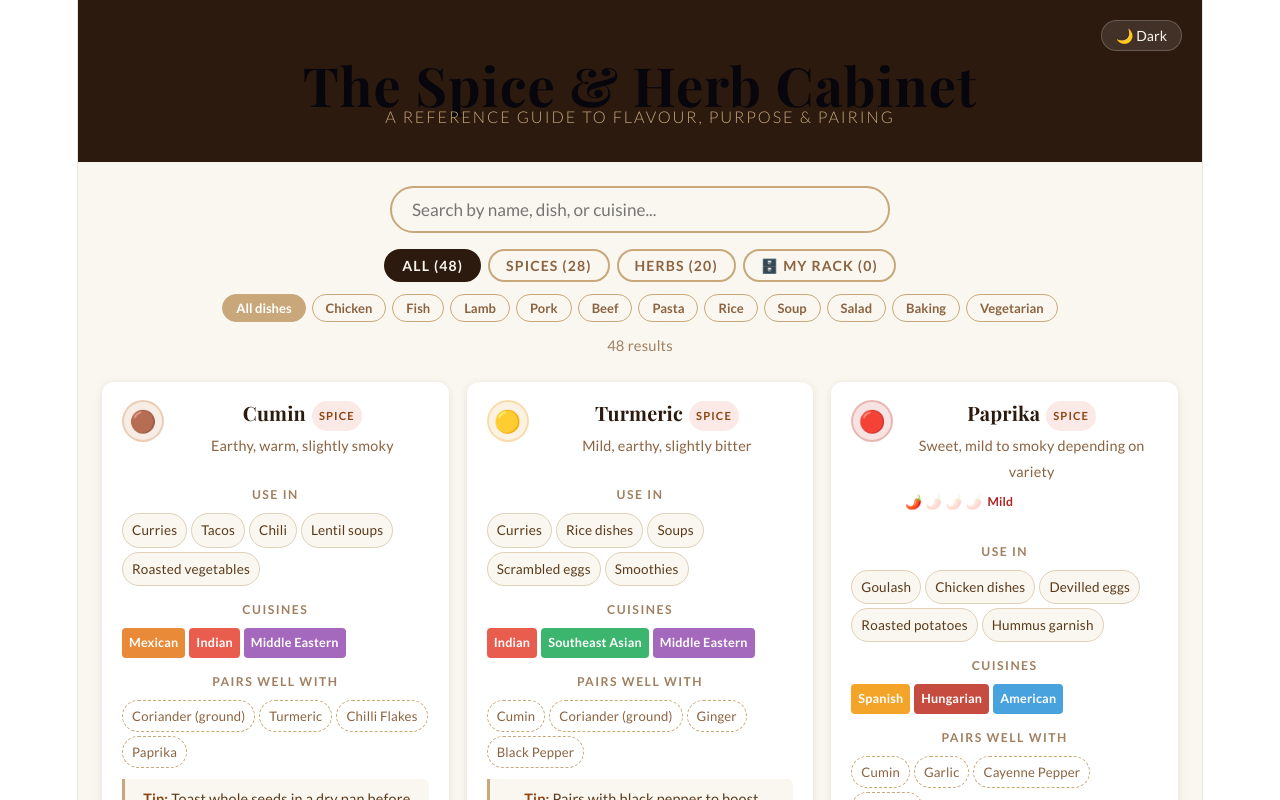
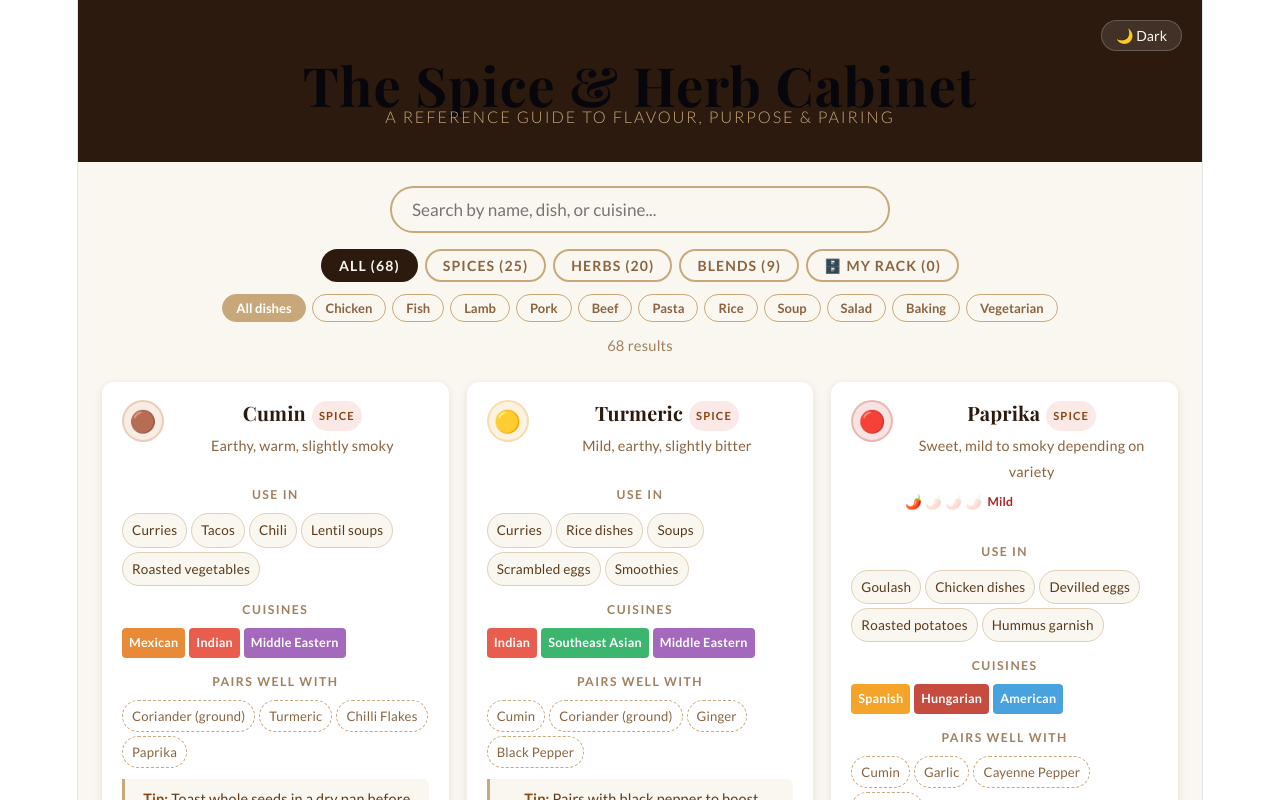
Before and after one commit to mvanenter/spice-guide, a React (Vite) app: page / in a window 1280 px wide. Shown: the top 800 px of the page. Built offline with nearby package versions, Linux system fonts and the light colour scheme; a web font is replaced by a local one.

Commit message:
Add pantry spices, blends filter and new entries

```diff
--- a/src/spice-guide.jsx
+++ b/src/spice-guide.jsx
@@ -29,19 +29,16 @@ const spices = [
   { name: "Paprika", emoji: "🔴", flavor: "Sweet, mild to smoky depending on variety", dishes: ["Goulash", "Chicken dishes", "Devilled eggs", "Roasted potatoes", "Hummus garnish"], cuisines: ["Spanish", "Hungarian", "American"], tip: "Smoked paprika adds depth to meat rubs and stews. Do not burn it, it turns bitter.", color: "#C0392B", type: "spice", heat: 1, pairs: ["Cumin", "Garlic", "Cayenne Pepper", "Oregano"] },
   { name: "Cinnamon", emoji: "🌰", flavor: "Sweet, warm, slightly spicy", dishes: ["Baked goods", "Oatmeal", "Lamb tagine", "Mulled wine", "Chai"], cuisines: ["Moroccan", "Middle Eastern", "European baking"], tip: "Used in both sweet and savoury cooking. Ceylon cinnamon is milder than Cassia.", color: "#8B4513", type: "spice", heat: 0, pairs: ["Cardamom", "Cloves", "Nutmeg", "Allspice"] },
   { name: "Coriander (ground)", emoji: "🌿", flavor: "Citrusy, nutty, slightly floral", dishes: ["Curries", "Falafel", "Soups", "Meat marinades", "Vegetable dishes"], cuisines: ["Indian", "Middle Eastern", "Thai"], tip: "Pairs brilliantly with cumin. Use seeds whole in pickling brines.", color: "#7A9E4E", type: "spice", heat: 0, pairs: ["Cumin", "Turmeric", "Garam Masala", "Paprika"] },
-  { name: "Garam Masala", emoji: "🫙", flavor: "Complex, warm, aromatic blend", dishes: ["Curries", "Dal", "Butter chicken", "Biryani", "Roasted meats"], cuisines: ["Indian", "Pakistani"], tip: "Add at the END of cooking to preserve the aromatic oils. It's a finishing spice.", color: "#9B6B3A", type: "spice", heat: 1, pairs: ["Cumin", "Turmeric", "Coriander (ground)", "Cardamom"] },
   { name: "Chilli Flakes", emoji: "🌶️", flavor: "Hot, slightly fruity", dishes: ["Pizza", "Pasta", "Stir-fries", "Eggs", "Marinades"], cuisines: ["Italian", "Korean", "Chinese", "American"], tip: "Add early for heat that melds into the dish, or late for a sharp spicy kick.", color: "#B22222", type: "spice", heat: 3, pairs: ["Garlic", "Paprika", "Cumin", "Oregano"] },
   { name: "Cardamom", emoji: "💚", flavor: "Floral, citrusy, intensely aromatic", dishes: ["Chai", "Rice pudding", "Curries", "Scandinavian pastries", "Biryanis"], cuisines: ["Indian", "Scandinavian", "Middle Eastern"], tip: "Use pods whole in slow-cooked dishes; use ground in baking. Very potent, use sparingly.", color: "#4A7C59", type: "spice", heat: 0, pairs: ["Cinnamon", "Cloves", "Ginger", "Nutmeg"] },
   { name: "Cloves", emoji: "🔶", flavor: "Intensely warm, sweet, pungent", dishes: ["Ham glazes", "Mulled wine", "Biryani", "Pumpkin pie", "Pickles"], cuisines: ["Indonesian", "Indian", "European"], tip: "Extremely strong, a little goes a long way. Remove whole cloves before serving.", color: "#6B3A2A", type: "spice", heat: 0, pairs: ["Cinnamon", "Nutmeg", "Cardamom", "Allspice"] },
   { name: "Mustard Seeds", emoji: "⚪", flavor: "Nutty when toasted, sharp and pungent when raw", dishes: ["Pickles", "Indian curries", "Salad dressings", "Potato dishes", "Lentils"], cuisines: ["Indian", "European"], tip: "Pop in hot oil first (tempering) until they splutter, this releases their nuttiness.", color: "#D4A017", type: "spice", heat: 1, pairs: ["Curry Leaves", "Turmeric", "Cumin", "Fenugreek"] },
   { name: "Allspice", emoji: "🟫", flavor: "Like a mix of cinnamon, cloves, and nutmeg", dishes: ["Jerk chicken", "Mince pies", "Jamaican stews", "Pickles", "Mulled drinks"], cuisines: ["Caribbean", "British baking", "Middle Eastern"], tip: "Named allspice because it tastes like several spices at once. Great in meat rubs.", color: "#7B4F2E", type: "spice", heat: 0, pairs: ["Cinnamon", "Cloves", "Nutmeg", "Black Pepper"] },
-  { name: "Star Anise", emoji: "⭐", flavor: "Strong liquorice, warm and sweet", dishes: ["Pho", "Chinese braised pork", "Mulled wine", "Biryani", "Duck dishes"], cuisines: ["Chinese", "Vietnamese", "French"], tip: "A key spice in Chinese five-spice. Use whole; remove before serving.", color: "#5C3A1A", type: "spice", heat: 0, pairs: ["Five Spice", "Cloves", "Cinnamon", "Fennel Seeds"] },
   { name: "Fennel Seeds", emoji: "🌾", flavor: "Anise-like, sweet, slightly grassy", dishes: ["Italian sausage", "Pork dishes", "Bread", "Fish", "Indian curries"], cuisines: ["Italian", "Indian", "Scandinavian"], tip: "Chewing fennel seeds freshens breath, often served after meals in India.", color: "#7EA86B", type: "spice", heat: 0, pairs: ["Star Anise", "Coriander (ground)", "Cumin", "Caraway Seeds"] },
   { name: "Nutmeg", emoji: "🟤", flavor: "Warm, sweet, slightly nutty", dishes: ["Bechamel sauce", "Eggnog", "Spinach dishes", "Custards", "Pumpkin dishes"], cuisines: ["European", "Indian", "Caribbean"], tip: "Freshly grated nutmeg is far superior to pre-ground. A tiny amount goes a long way.", color: "#8B6340", type: "spice", heat: 0, pairs: ["Cinnamon", "Cloves", "Mace", "Cardamom"] },
   { name: "Saffron", emoji: "🟠", flavor: "Floral, honeyed, slightly metallic", dishes: ["Paella", "Risotto Milanese", "Bouillabaisse", "Persian rice", "Biryanis"], cuisines: ["Spanish", "Italian", "Persian", "Indian"], tip: "Steep in warm water or stock for 15 minutes before using. The world's most expensive spice.", color: "#FF8C00", type: "spice", heat: 0, pairs: ["Cardamom", "Cinnamon", "Turmeric", "Rose Water"] },
   { name: "Fenugreek", emoji: "🟡", flavor: "Bitter, nutty, slightly maple-like", dishes: ["Curries", "Dal", "Spice blends", "Chutneys", "Bread"], cuisines: ["Indian", "Middle Eastern", "Ethiopian"], tip: "Roasting reduces the bitterness. The seeds smell strongly of maple syrup.", color: "#C49A00", type: "spice", heat: 0, pairs: ["Cumin", "Coriander (ground)", "Mustard Seeds", "Turmeric"] },
   { name: "Sumac", emoji: "🔴", flavor: "Tangy, fruity, tart citrus flavour", dishes: ["Fattoush salad", "Grilled meats", "Hummus", "Fish", "Za'atar blend"], cuisines: ["Middle Eastern", "Lebanese", "Turkish"], tip: "Use as you would lemon juice, to add acidity. Sprinkle over dishes just before serving.", color: "#8B0000", type: "spice", heat: 0, pairs: ["Za'atar", "Oregano", "Thyme", "Cumin"] },
-  { name: "Za'atar", emoji: "🟢", flavor: "Herby, nutty, tangy blend", dishes: ["Flatbreads", "Grilled chicken", "Dips", "Roasted vegetables", "Labneh"], cuisines: ["Middle Eastern", "Lebanese", "Israeli"], tip: "Mix with olive oil and spread on bread before baking. Recipes vary by region.", color: "#556B2F", type: "spice", heat: 0, pairs: ["Sumac", "Oregano", "Sesame", "Thyme"] },
   { name: "Five Spice", emoji: "🫙", flavor: "Complex, sweet, warm, anise-forward", dishes: ["Chinese roast pork", "Duck", "Marinades", "Stir-fries", "Braised meats"], cuisines: ["Chinese"], tip: "Use sparingly, very potent. Combines star anise, cloves, cinnamon, Sichuan pepper and fennel.", color: "#8B4513", type: "spice", heat: 1, pairs: ["Star Anise", "Sichuan Pepper", "Ginger", "Cloves"] },
   { name: "Sichuan Pepper", emoji: "🔴", flavor: "Citrusy, numbing, tingly rather than hot", dishes: ["Mapo tofu", "Dan dan noodles", "Kung pao chicken", "Hot pot", "Dry rubs"], cuisines: ["Chinese", "Sichuan"], tip: "Toast and grind fresh. Creates a unique numbing tingling sensation on the tongue.", color: "#A52A2A", type: "spice", heat: 2, pairs: ["Five Spice", "Chilli Flakes", "Ginger", "Star Anise"] },
   { name: "Smoked Paprika", emoji: "🟠", flavor: "Deep, smoky, rich, mildly sweet", dishes: ["Chorizo", "Patatas bravas", "Soups", "Meat rubs", "Roasted vegetables"], cuisines: ["Spanish"], tip: "Adds smokiness without a grill. Sweet, bittersweet or hot varieties available.", color: "#B5451B", type: "spice", heat: 1, pairs: ["Cumin", "Garlic", "Oregano", "Cayenne Pepper"] },
@@ -54,7 +51,36 @@ const spices = [
   { name: "Annatto (Achiote)", emoji: "🔴", flavor: "Mild, earthy, slightly peppery, subtle sweetness", dishes: ["Rice", "Chicken dishes", "Tamales", "Sauces", "Marinades"], cuisines: ["Mexican", "Caribbean", "Filipino"], tip: "Used mainly for vivid red-orange colour. Infuse seeds in hot oil then remove.", color: "#CC4400", type: "spice", heat: 0, pairs: ["Cumin", "Oregano", "Coriander (ground)", "Garlic"] },
 ];
 
-const allItems = [...spices, ...herbs];
+const blends = [
+  { name: "Curry Powder", emoji: "🟡", flavor: "Warm, earthy, mildly spicy, complex", dishes: ["Curries", "Rice dishes", "Roasted vegetables", "Soups", "Eggs"], cuisines: ["British", "Indian", "Caribbean"], tip: "A British-invented blend inspired by Indian flavours. Heat it briefly in oil first to wake up the spices.", color: "#D4A017", type: "blend", heat: 1, pairs: ["Turmeric", "Cumin", "Coriander (ground)", "Garam Masala"] },
+  { name: "Garam Masala", emoji: "🫙", flavor: "Complex, warm, aromatic", dishes: ["Curries", "Dal", "Butter chicken", "Biryani", "Roasted meats"], cuisines: ["Indian", "Pakistani"], tip: "Add at the END of cooking to preserve the aromatic oils. It is a finishing spice.", color: "#9B6B3A", type: "blend", heat: 1, pairs: ["Cumin", "Turmeric", "Coriander (ground)", "Cardamom"] },
+  { name: "Mixed Herbs", emoji: "🌿", flavor: "Herby, earthy, versatile", dishes: ["Pasta sauces", "Soups", "Roast meats", "Stuffing", "Bread"], cuisines: ["European", "Italian", "Mediterranean"], tip: "A convenient everyday blend. Typically contains oregano, thyme, basil, marjoram and rosemary.", color: "#4A7C3F", type: "blend", heat: 0, pairs: ["Garlic Powder", "Onion Powder", "Paprika", "Bay Leaves"] },
+  { name: "Cajun Seasoning", emoji: "🔴", flavor: "Smoky, spicy, garlicky, bold", dishes: ["Chicken", "Fish", "Rice", "Prawns", "Roasted vegetables"], cuisines: ["Cajun", "American"], tip: "Great as a dry rub. Contains paprika, cayenne, garlic, onion and herbs. Adjust heat by how much you use.", color: "#B22222", type: "blend", heat: 3, pairs: ["Smoked Paprika", "Cayenne Pepper", "Garlic Powder", "Oregano"] },
+  { name: "Taco Seasoning", emoji: "🌮", flavor: "Cumin-forward, mildly spicy, garlicky", dishes: ["Tacos", "Beef mince", "Chicken", "Nachos", "Burritos"], cuisines: ["Mexican", "American"], tip: "Mix with a splash of water when browning mince to create a sauce. Also good on roasted sweet potato.", color: "#C8763A", type: "blend", heat: 2, pairs: ["Cumin", "Chilli Flakes", "Garlic Powder", "Paprika"] },
+  { name: "Moroccan Seasoning", emoji: "🟠", flavor: "Warm, aromatic, slightly sweet and spicy", dishes: ["Lamb", "Chicken", "Roasted vegetables", "Couscous", "Tagines"], cuisines: ["Moroccan", "Middle Eastern"], tip: "Typically contains cumin, coriander, cinnamon, ginger and paprika. Excellent as a marinade with oil and lemon.", color: "#E8822A", type: "blend", heat: 1, pairs: ["Cinnamon", "Cumin", "Coriander (ground)", "Turmeric"] },
+  { name: "Za'atar", emoji: "🟢", flavor: "Herby, nutty, tangy", dishes: ["Flatbreads", "Grilled chicken", "Dips", "Roasted vegetables", "Labneh"], cuisines: ["Middle Eastern", "Lebanese", "Israeli"], tip: "Mix with olive oil and spread on bread before baking. Recipes vary by region.", color: "#556B2F", type: "blend", heat: 0, pairs: ["Sumac", "Oregano", "Sesame Seeds", "Thyme"] },
+  { name: "Garlic Salt", emoji: "🧄", flavor: "Salty, garlicky, savory", dishes: ["Roasted vegetables", "Pasta", "Grilled meats", "Garlic bread", "Popcorn"], cuisines: ["American", "European"], tip: "Use in place of salt where you want garlic flavour without the prep. Go easy, it is easy to over-salt.", color: "#C8A87A", type: "blend", heat: 0, pairs: ["Onion Powder", "Paprika", "Oregano", "Black Pepper"] },
+  { name: "Lemon Pepper", emoji: "🍋", flavor: "Citrusy, peppery, aromatic", dishes: ["Chicken", "Fish", "Pasta", "Roasted vegetables", "Salad dressings"], cuisines: ["American", "European"], tip: "Great on grilled chicken or fish. The lemon zest lifts the whole dish. Also good on scrambled eggs.", color: "#E8C840", type: "blend", heat: 1, pairs: ["Garlic Powder", "Parsley", "Dill", "Paprika"] },
+];
+
+const extraSpices = [
+  { name: "Salt", emoji: "🤍", flavor: "Pure savoury, mineral", dishes: ["Everything", "Baking", "Brines", "Pasta water", "Sauces"], cuisines: ["Global"], tip: "Salt at every stage of cooking, not just at the end. Properly salted pasta water should taste like the sea.", color: "#B0BEC5", type: "spice", heat: 0, pairs: ["Black Pepper", "Garlic Powder", "Lemon", "Herbs"] },
+  { name: "Garlic Powder", emoji: "🧄", flavor: "Mellow, sweet garlic, slightly toasty", dishes: ["Rubs", "Marinades", "Sauces", "Roasted vegetables", "Soups"], cuisines: ["American", "European", "Global"], tip: "Not a substitute for fresh garlic but ideal in dry rubs and spice blends where fresh would burn.", color: "#D4C46A", type: "spice", heat: 0, pairs: ["Onion Powder", "Paprika", "Cumin", "Oregano"] },
+  { name: "Onion Powder", emoji: "🧅", flavor: "Sweet, mild onion, slightly savory", dishes: ["Rubs", "Soups", "Sauces", "Burgers", "Roasted meats"], cuisines: ["American", "European", "Global"], tip: "Adds onion flavour without moisture or texture. Great in dry rubs alongside garlic powder.", color: "#C8A050", type: "spice", heat: 0, pairs: ["Garlic Powder", "Paprika", "Cumin", "Black Pepper"] },
+  { name: "Ground Ginger", emoji: "🟡", flavor: "Warm, spicy, slightly sweet and citrusy", dishes: ["Baked goods", "Curries", "Stir-fries", "Chai", "Marinades"], cuisines: ["Indian", "Asian", "European baking"], tip: "Dried ginger and fresh ginger are not interchangeable. Dried is warmer and more intense, fresh is brighter.", color: "#D4A020", type: "spice", heat: 1, pairs: ["Cinnamon", "Cardamom", "Turmeric", "Cloves"] },
+  { name: "Mustard Powder", emoji: "🟡", flavor: "Sharp, pungent, slightly bitter", dishes: ["Cheese sauces", "Devilled eggs", "Salad dressings", "Marinades", "Rubs"], cuisines: ["British", "American", "European"], tip: "Activates when mixed with cold water. Add to cheese sauce to sharpen the flavour without adding liquid.", color: "#D4B800", type: "spice", heat: 2, pairs: ["Paprika", "Turmeric", "Black Pepper", "Garlic Powder"] },
+  { name: "Ground Cloves", emoji: "🟤", flavor: "Intensely warm, sweet, pungent", dishes: ["Spice blends", "Baked goods", "Mulled wine", "Stews", "Rice dishes"], cuisines: ["European", "Indian", "Caribbean"], tip: "Extremely potent. Use even less than you think you need. Overpowering is easy.", color: "#6B3A2A", type: "spice", heat: 0, pairs: ["Cinnamon", "Nutmeg", "Cardamom", "Allspice"] },
+  { name: "Ground Allspice", emoji: "🟫", flavor: "Like a mix of cinnamon, cloves, and nutmeg", dishes: ["Jerk chicken", "Mince pies", "Stews", "Spice blends", "Baking"], cuisines: ["Caribbean", "Middle Eastern", "European baking"], tip: "Ground allspice loses its potency faster than whole berries. Buy small amounts and use within 6 months.", color: "#7B4F2E", type: "spice", heat: 0, pairs: ["Cinnamon", "Cloves", "Nutmeg", "Black Pepper"] },
+  { name: "Sesame Seeds", emoji: "🤍", flavor: "Nutty, rich, slightly sweet when toasted", dishes: ["Stir-fries", "Sushi", "Salads", "Bread", "Asian noodles"], cuisines: ["Japanese", "Chinese", "Middle Eastern"], tip: "Toast in a dry pan for 2 minutes to dramatically intensify the flavour. Watch carefully, they burn fast.", color: "#D4C48A", type: "spice", heat: 0, pairs: ["Soy sauce", "Ginger", "Garlic", "Five Spice"] },
+  { name: "Ground Cardamom", emoji: "💚", flavor: "Floral, citrusy, intensely aromatic", dishes: ["Chai", "Baked goods", "Curries", "Rice pudding", "Biryanis"], cuisines: ["Indian", "Scandinavian", "Middle Eastern"], tip: "Ground cardamom loses flavour quickly. Buy pods and grind your own when possible.", color: "#4A7C59", type: "spice", heat: 0, pairs: ["Cinnamon", "Cloves", "Ginger", "Nutmeg"] },
+  { name: "Cumin Seeds", emoji: "🟤", flavor: "Earthy, warm, nuttier than ground cumin", dishes: ["Indian curries", "Dal", "Rice", "Roasted vegetables", "Flatbreads"], cuisines: ["Indian", "Middle Eastern", "Mexican"], tip: "Fry whole seeds in hot oil at the start of cooking until they pop. This releases a deeper flavour than ground.", color: "#C8763A", type: "spice", heat: 0, pairs: ["Mustard Seeds", "Coriander (ground)", "Turmeric", "Curry Leaves"] },
+  { name: "Whole Peppercorns", emoji: "⚫", flavor: "Sharp, pungent, earthy, more complex than pre-ground", dishes: ["Stocks", "Brines", "Stews", "Sauces", "Grinders"], cuisines: ["Global"], tip: "Grind fresh for each dish. Whole peppercorns keep their flavour for years; pre-ground goes stale in months.", color: "#2C2C2C", type: "spice", heat: 1, pairs: ["Bay Leaves", "Cloves", "Coriander Seeds", "Salt"] },
+  { name: "Cinnamon Sticks", emoji: "🌰", flavor: "Sweet, warm, more subtle and fragrant than ground", dishes: ["Mulled wine", "Rice dishes", "Curries", "Chai", "Poached fruit"], cuisines: ["Moroccan", "Middle Eastern", "European"], tip: "Use whole in liquids and slow-cooked dishes. Remove before serving. Reusable if rinsed and dried.", color: "#8B4513", type: "spice", heat: 0, pairs: ["Cardamom", "Cloves", "Star Anise", "Nutmeg"] },
+  { name: "Whole Cloves", emoji: "🔶", flavor: "Intensely warm, sweet, pungent", dishes: ["Ham glazes", "Mulled wine", "Stocks", "Rice dishes", "Brines"], cuisines: ["European", "Indian", "Indonesian"], tip: "Stud into onions for stocks and braises. Remove before serving. More control than ground cloves.", color: "#6B3A2A", type: "spice", heat: 0, pairs: ["Cinnamon Sticks", "Star Anise", "Bay Leaves", "Cardamom"] },
+  { name: "Star Anise", emoji: "⭐", flavor: "Strong liquorice, warm and sweet", dishes: ["Pho", "Chinese braised pork", "Mulled wine", "Biryani", "Duck dishes"], cuisines: ["Chinese", "Vietnamese", "French"], tip: "A key spice in Chinese five-spice. Use whole; remove before serving.", color: "#5C3A1A", type: "spice", heat: 0, pairs: ["Five Spice", "Cloves", "Cinnamon", "Fennel Seeds"] },
+];
+
+const allItems = [...spices, ...extraSpices, ...herbs, ...blends];
 
 const dishTypes = ["All dishes", "Chicken", "Fish", "Lamb", "Pork", "Beef", "Pasta", "Rice", "Soup", "Salad", "Baking", "Vegetarian"];
 
@@ -200,6 +226,8 @@ export default function SpiceGuide() {
         .tip-box { margin-top: 11px; border-left: 3px solid #C8A87A; border-radius: 0 6px 6px 0; padding: 7px 11px; font-family: 'Lato', sans-serif; font-size: 0.8rem; font-style: italic; }
         .tip-box span { font-style: normal; font-weight: 700; color: #8B4513; }
         .type-badge { display: inline-block; font-family: 'Lato', sans-serif; font-size: 0.62rem; font-weight: 700; text-transform: uppercase; letter-spacing: 0.1em; padding: 2px 7px; border-radius: 20px; margin-left: 6px; vertical-align: middle; }
+        .filter-tab.blend-active { background: #D4A017; border-color: #D4A017; color: white; }
+        .type-badge.blend { background: #FFF8E1; color: #D4A017; }
         .type-badge.herb { background: #E8F5E9; color: #2E7D32; }
         .type-badge.spice { background: #FBE9E7; color: #8B4513; }
         .rack-btn { display: flex; align-items: center; gap: 5px; margin-top: 10px; padding: 5px 12px; border-radius: 20px; border: 1.5px solid #C8A87A; background: transparent; font-family: 'Lato', sans-serif; font-size: 0.75rem; font-weight: 700; color: #8B6340; cursor: pointer; transition: all 0.15s; width: fit-content; }
@@ -237,6 +265,9 @@ export default function SpiceGuide() {
         <button className={`filter-tab ${filter === "herb" && !showRackOnly ? "herb-active" : ""}`} onClick={() => { setFilter("herb"); setShowRackOnly(false); }}>
           Herbs ({herbs.length})
         </button>
+        <button className={`filter-tab ${filter === "blend" && !showRackOnly ? "blend-active" : ""}`} onClick={() => { setFilter("blend"); setShowRackOnly(false); }}>
+          Blends ({blends.length})
+        </button>
         <button className={`filter-tab ${showRackOnly ? "rack-active" : ""}`} onClick={() => setShowRackOnly(r => !r)}>
           🗄️ My Rack ({myRack.length})
         </button>
@@ -268,7 +299,7 @@ export default function SpiceGuide() {
                   {item.type === "herb" && <FreshDriedBadge value={item.freshDried} />}
                 </div>
                 <div className="card-flavor" style={{ color: subtext }}>{item.flavor}</div>
-                {item.type === "spice" && <HeatIndicator level={item.heat} />}
+                {(item.type === "spice" || item.type === "blend") && <HeatIndicator level={item.heat} />}
               </div>
             </div>
             <div className="card-body">
```
